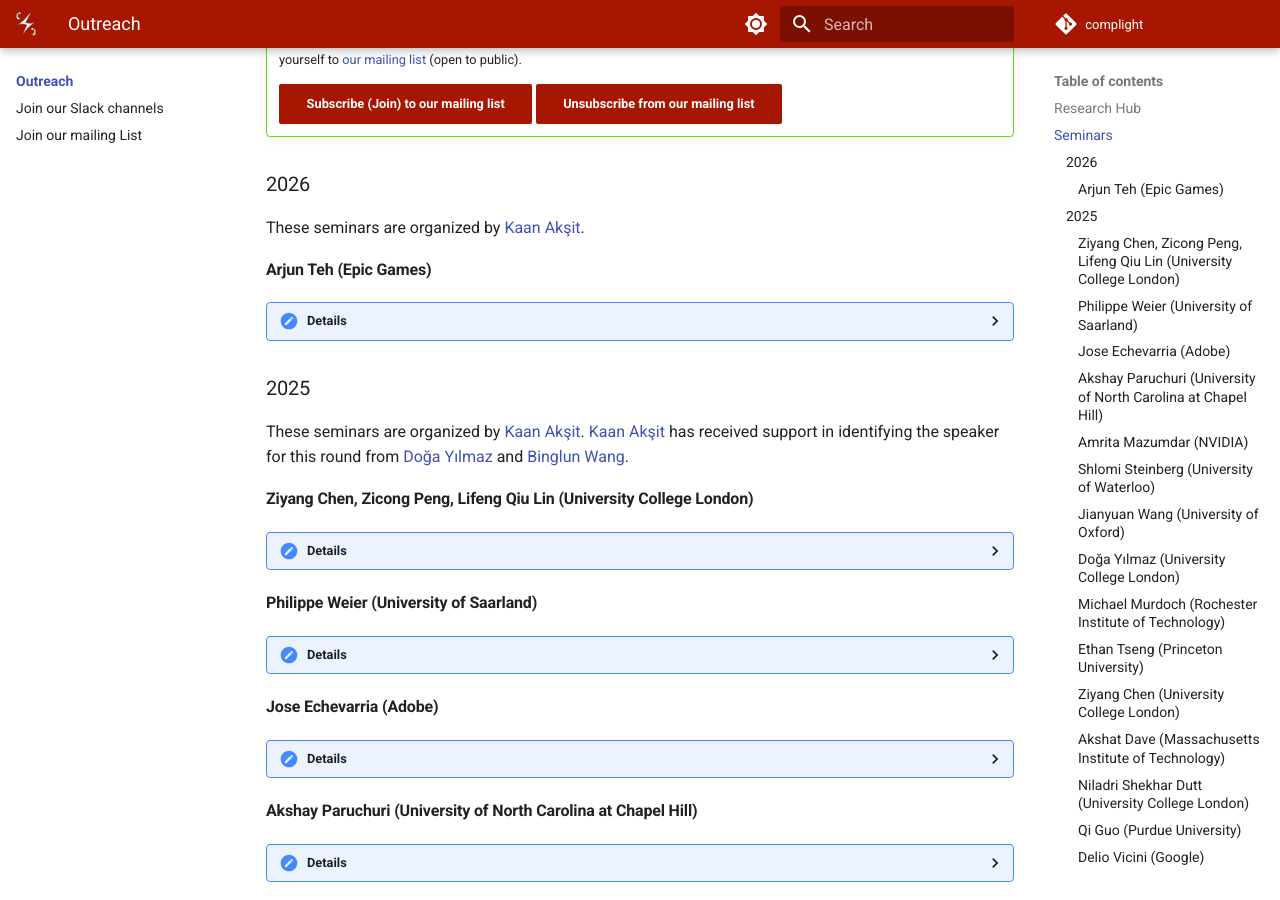
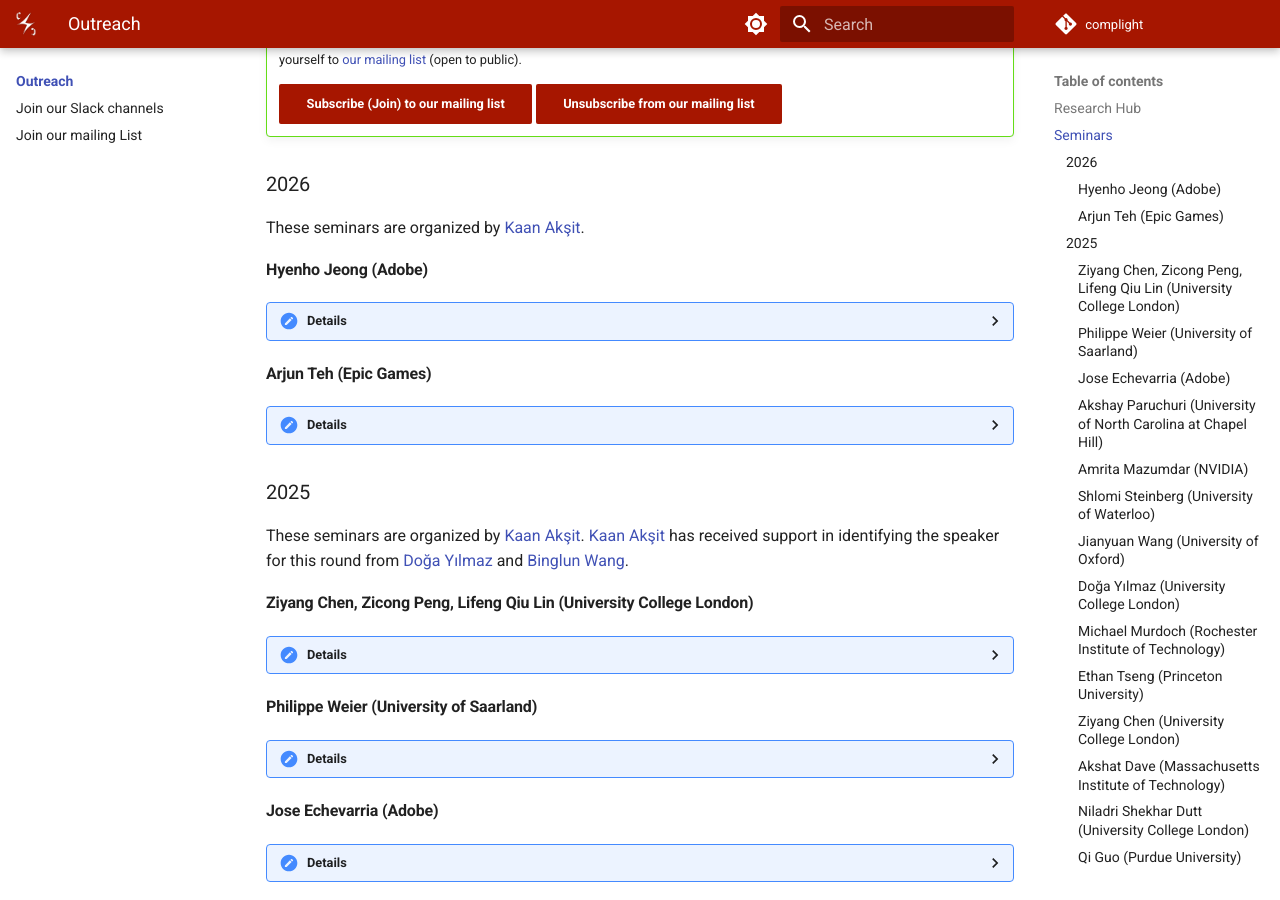
Before and after one commit to complight/complight.github.io, an MkDocs documentation site: the page built from docs/outreach/index.md, in a window 1280 px wide and 900 px high, scrolled down 1017 px. Built offline with MkDocs 1.6.1 and Material for MkDocs 9.7.7, drawn with Linux system fonts in a browser that asks for light colours.

Commit message:
📝 docs: add 2026 seminar entry for Hyenho Jeong (Adobe)

```diff
--- a/docs/outreach/index.md
+++ b/docs/outreach/index.md
@@ -35,6 +35,19 @@ Overall, seminars are a blend of internal and external presenters.
 ### 2026
 These seminars are organized by [Kaan Akşit](https://kaanaksit.com).
 
+#### Hyenho Jeong (Adobe)
+
+??? Details
+    **Date:**
+    18th March 2026
+
+    **Presenters:** [Hyenho Jeong](https://hyeonho99.github.io/), Research Engineer, Adobe
+
+    **Title:** Augmenting Video-to-Video Diffusion Models with Explicit Memory
+
+    **Watch:** [Recording (Password protected)](https://liveuclac-my.sharepoint.com/:v:/g/personal/ucackak_ucl_ac_uk/IQA17HTO8fMERoE7SStEUMgEAUlZ1grm7h2aMisovI3WxPo?nav=eyJyZWZlcnJhbEluZm8iOnsicmVmZXJyYWxBcHAiOiJTdHJlYW1XZWJBcHAiLCJyZWZlcnJhbFZpZXciOiJTaGFyZURpYWxvZy1MaW5rIiwicmVmZXJyYWxBcHBQbGF0Zm9ybSI6IldlYiIsInJlZmVycmFsTW9kZSI6InZpZXcifX0%3D&e=bEvcnr)
+
+
 #### Arjun Teh (Epic Games)
 
 ??? Details
```
